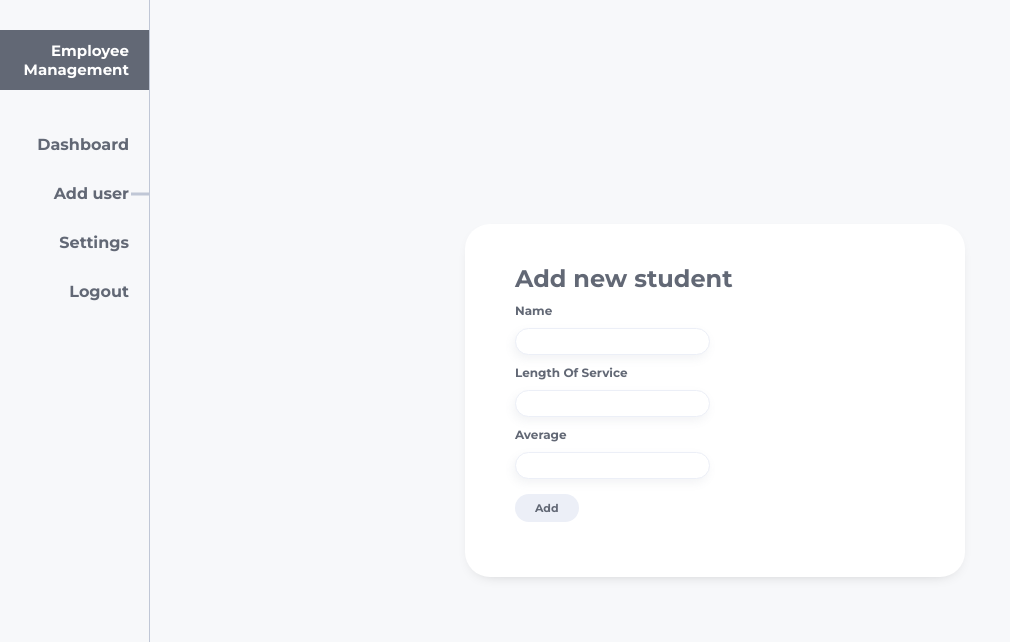
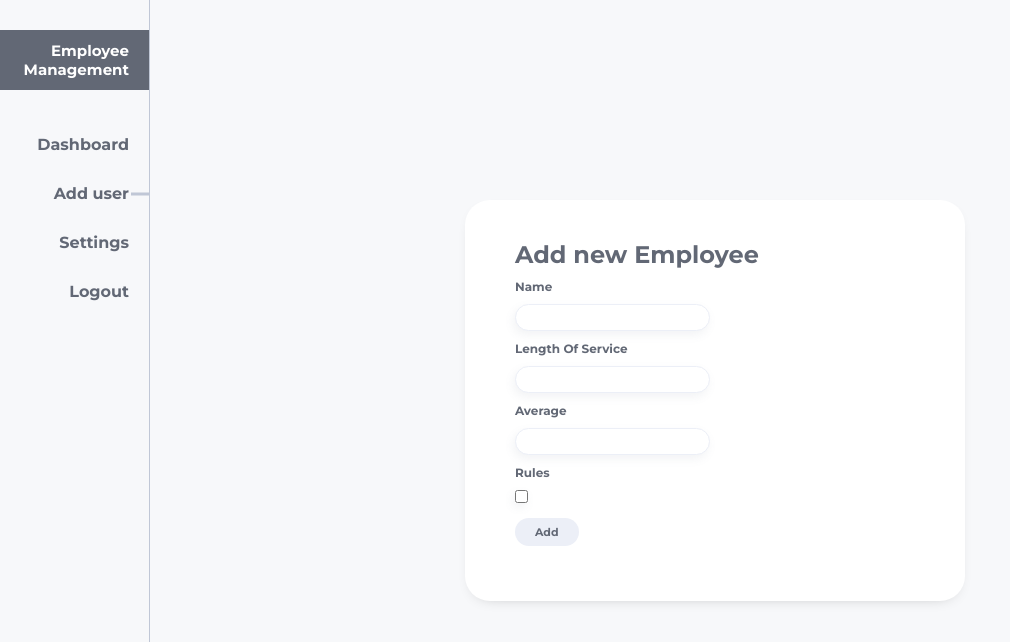
Before and after one commit to AndrzejPuczko/employee-management, a React (Vite) app: page /add-user in a window 1280 px wide. Shown: the top 642 px of the page, without its empty margins (0-1010 px from the left). Built offline with nearby package versions, Linux system fonts and the light colour scheme.

Commit message:
feat: add useReducer in AddUser form

```diff
--- a/src/Views/AddUser.jsx
+++ b/src/Views/AddUser.jsx
@@ -1,4 +1,4 @@
-import React, { useState, useContext } from 'react'
+import React, { useState, useContext, useReducer } from 'react'
 import FormField from '../components/_modules/FormField/FormField'
 import Button from '../components/_elements/Button/Button'
 import { ViewWrapper } from '../components/_modules/ViewWrapper/ViewWrapper'
@@ -9,32 +9,66 @@ const initialFormState = {
 	name: '',
 	lengthOfService: '',
 	average: '',
+	rules: false,
+	error: '',
+}
+
+const reducer = (state, action) => {
+	switch (action.type) {
+		case 'INPUT CHANGE':
+			return {
+				...state,
+				[action.field]: action.value,
+			}
+		case 'CLEAR VALUE':
+			return initialFormState
+		case 'RULES':
+			return {
+				...state,
+				rules: !state.rules,
+			}
+		case 'THROW ERROR':
+			return {
+				...state,
+				error: action.errorValue,
+			}
+		default:
+			break
+	}
 }
 
 const AddUser = () => {
-	const [formValues, setFormValues] = useState(initialFormState)
+	const [formValues, dispatch] = useReducer(reducer, initialFormState)
 	const { handleAddUser } = useContext(UsersContext)
 
 	const handleInputChange = e => {
-		setFormValues({
-			...formValues,
-			[e.target.name]: e.target.value,
+		dispatch({
+			type: 'INPUT CHANGE',
+			field: e.target.name,
+			value: e.target.value,
 		})
 	}
 
 	const handleSubmitUser = e => {
 		e.preventDefault()
-		handleAddUser(formValues)
-		setFormValues(initialFormState)
+
+		if (formValues.rules) {
+			handleAddUser(formValues)
+			dispatch({ type: 'CLEAR VALUE' })
+		} else {
+			dispatch({ type: 'THROW ERROR', errorValue: 'You need to accept the rules' })
+		}
 	}
 
 	return (
 		<ViewWrapper as="form" onSubmit={handleSubmitUser}>
-			<Title>Add new student</Title>
+			<Title>Add new Employee</Title>
 			<FormField label="Name" id="name" name="name" value={formValues.name} onChange={handleInputChange} />
 			<FormField label="Length Of Service" id="lengthOfService" name="lengthOfService" value={formValues.lengthOfService} onChange={handleInputChange} />
 			<FormField label="Average" id="average" name="average" value={formValues.average} onChange={handleInputChange} />
+			<FormField label="Rules" id="rules" name="rules" type="checkbox" value={formValues.rules} onChange={() => dispatch({ type: 'RULES' })} />
 			<Button type="submit">Add</Button>
+			{formValues.error && <p>{formValues.error}</p>}
 		</ViewWrapper>
 	)
 }
```
